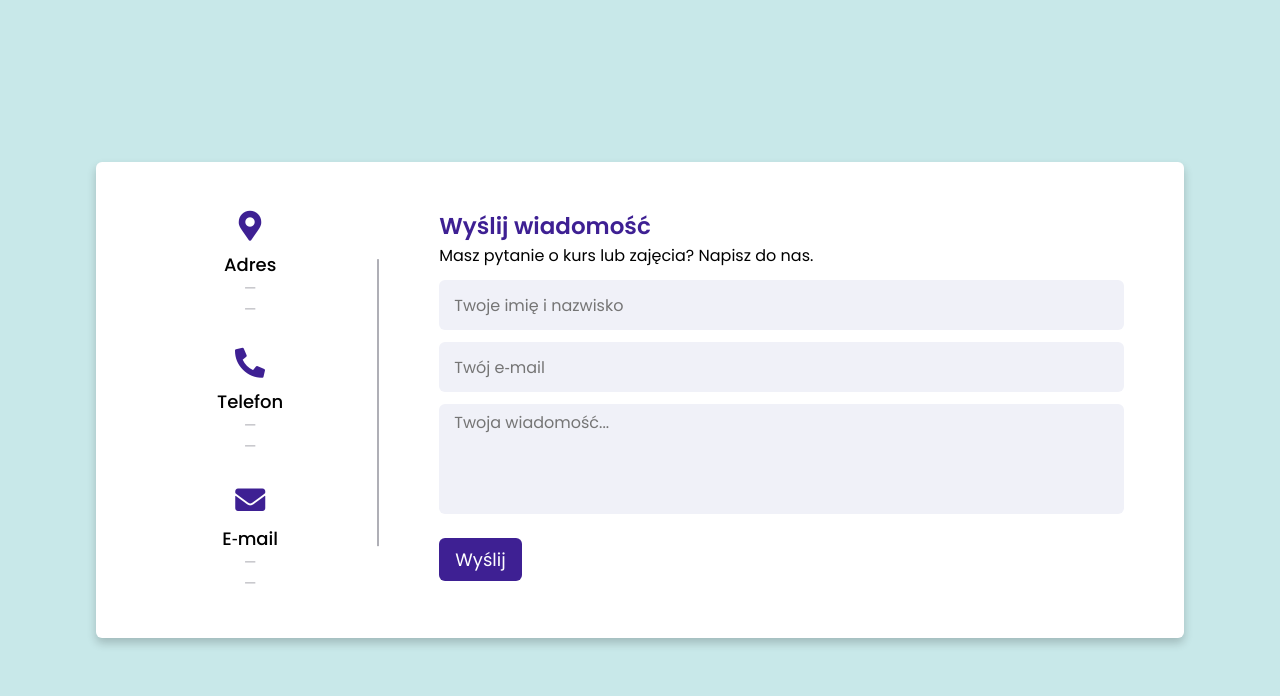
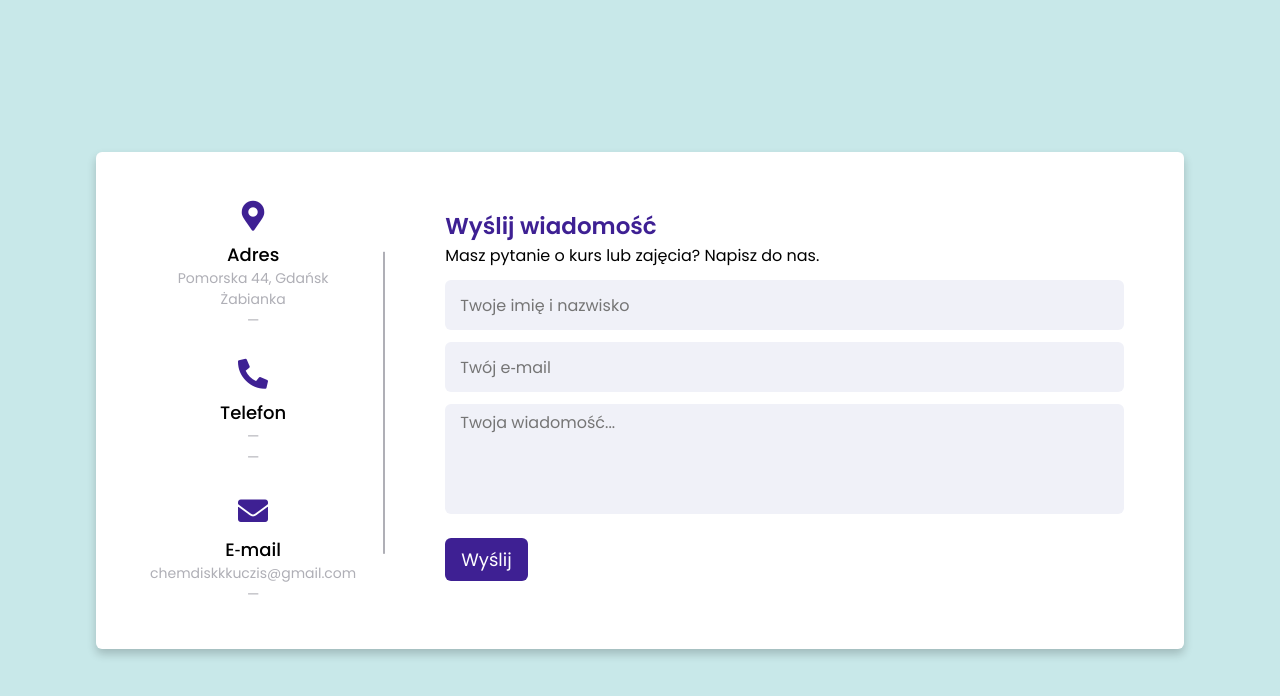
Before and after one commit to Kuczis-Media/main, a website: page public/members/module/contact/index.html in a window 1280 px wide. Drawn offline with Linux system fonts and the light colour scheme.

Commit message:
contact form

```diff
--- a/public/members/module/contact/index.html
+++ b/public/members/module/contact/index.html
@@ -26,7 +26,7 @@
           <div class="address details">
             <i class="fas fa-map-marker-alt"></i>
             <div class="topic">Adres</div>
-            <div class="text-one">—</div>
+            <div class="text-one">Pomorska 44, Gdańsk Żabianka</div>
             <div class="text-two">—</div>
           </div>
           <div class="phone details">
@@ -38,7 +38,7 @@
           <div class="email details">
             <i class="fas fa-envelope"></i>
             <div class="topic">E‑mail</div>
-            <div class="text-one">—</div>
+            <div class="text-one">chemdiskkkuczis@gmail.com</div>
             <div class="text-two">—</div>
           </div>
         </div>
```
